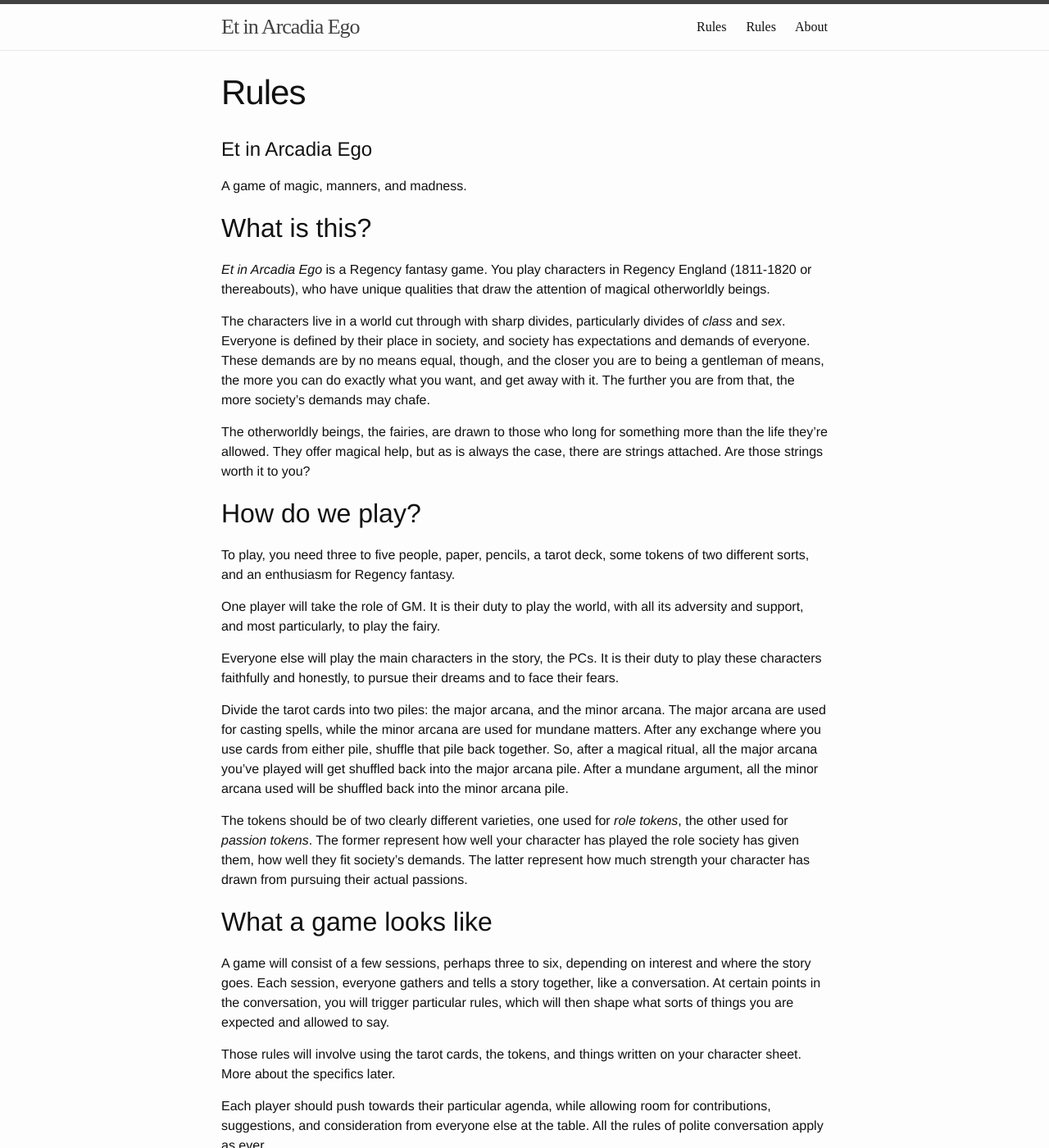
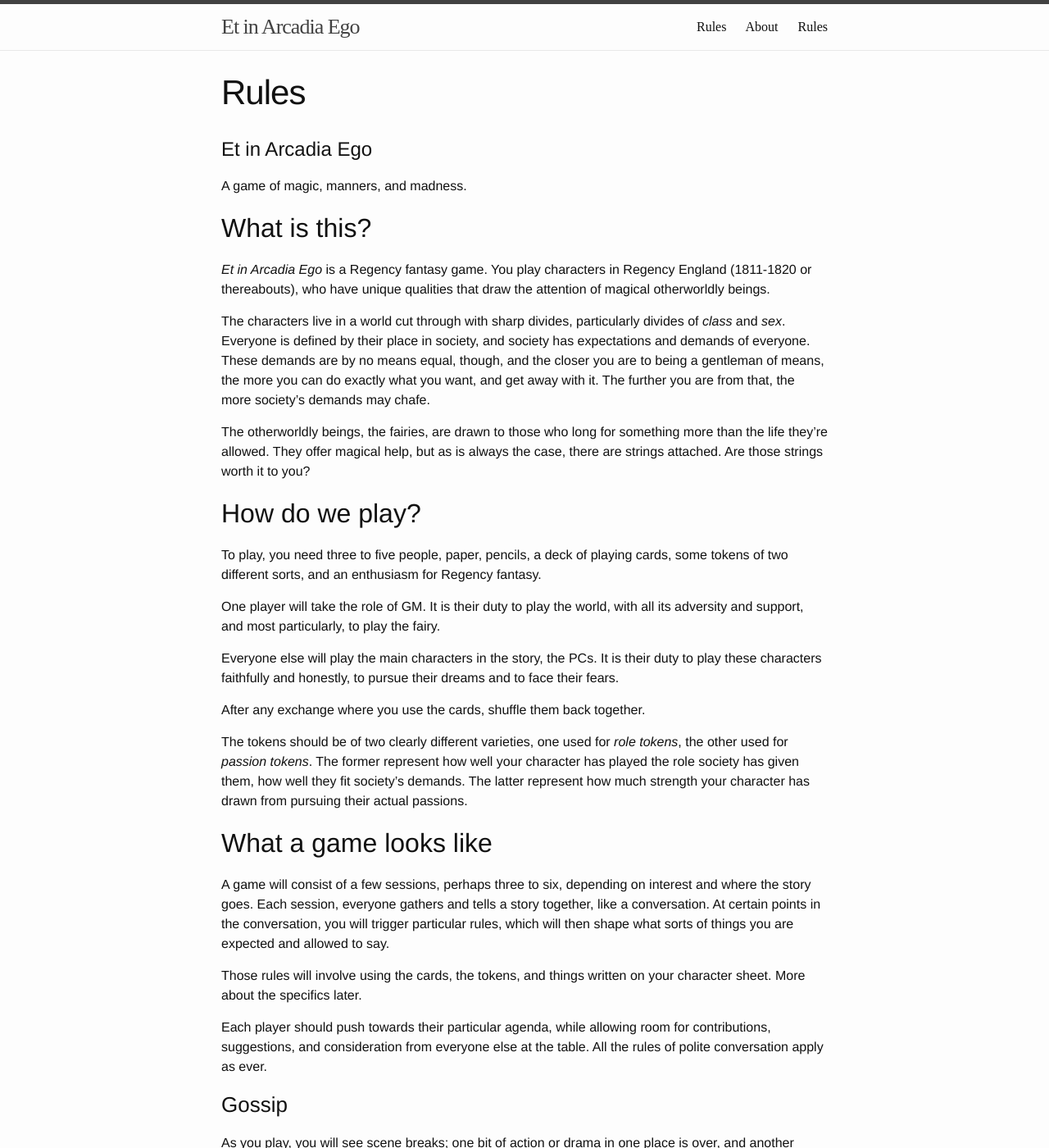
Before and after one commit to wlonk/arcadia, a Jekyll site: the page built from rules/index.md, in a window 1280 px wide and 1400 px high. Shown: the whole window at 82% size. Built offline with Jekyll 4.4.1, drawn with Linux system fonts in a browser that asks for light colours; some web fonts are replaced; some of the changed text lies outside the part shown.

Commit message:
Remove references to tarot

```diff
--- a/rules/index.md
+++ b/rules/index.md
@@ -26,8 +26,9 @@
 
 ## How do we play?
 
-To play, you need three to five people, paper, pencils, a tarot deck, some
-tokens of two different sorts, and an enthusiasm for Regency fantasy.
+To play, you need three to five people, paper, pencils, a deck of playing
+cards, some tokens of two different sorts, and an enthusiasm for Regency
+fantasy.
 
 One player will take the role of GM. It is their duty to play the world, with
 all its adversity and support, and most particularly, to play the fairy.
@@ -36,13 +37,7 @@
 duty to play these characters faithfully and honestly, to pursue their dreams
 and to face their fears.
 
-Divide the tarot cards into two piles: the major arcana, and the minor arcana.
-The major arcana are used for casting spells, while the minor arcana are used
-for mundane matters. After any exchange where you use cards from either pile,
-shuffle that pile back together. So, after a magical ritual, all the major
-arcana you've played will get shuffled back into the major arcana pile. After a
-mundane argument, all the minor arcana used will be shuffled back into the
-minor arcana pile.
+After any exchange where you use the cards, shuffle them back together.
 
 The tokens should be of two clearly different varieties, one used for _role
 tokens_, the other used for _passion tokens_. The former represent how well
@@ -58,8 +53,8 @@
 will trigger particular rules, which will then shape what sorts of things you
 are expected and allowed to say.
 
-Those rules will involve using the tarot cards, the tokens, and things written
-on your character sheet. More about the specifics later.
+Those rules will involve using the cards, the tokens, and things written on
+your character sheet. More about the specifics later.
 
 Each player should push towards their particular agenda, while allowing room
 for contributions, suggestions, and consideration from everyone else at the
@@ -227,7 +222,7 @@
 When your character wants a concession from another character, the player of
 that other character can decide whether that character accedes, or resists. If
 they accede, continue the scene. If they resist, one party or the other will
-win. Use the minor arcana as follows to see who.
+win. Use the cards as follows to see who.
 
 Also note that a concession can only be an action: a promise, an agreement, an
 apology, or something of that sort. It _cannot_ be a feeling; that is, you
@@ -239,13 +234,13 @@
 to his ball?" or "Does the housekeeper Mrs. Hodge dismiss me from service?" or
 "Does the bailiff let me off with a warning?"
 
-Once the stakes are agreed upon, deal a card from the minor arcana to each
-party, with the GM counting as one party, even if there are a passel of
-supporting characters arguing together on one side. Deal another card to anyone
-with any particular _leverage_ in the situation, such as superior status,
-family ties, knowledge of the other party's secrets, or simply advantage of
-numbers; a passel of supporting characters will often get leverage simply for
-being a crowd.
+Once the stakes are agreed upon, deal a card from the deck to each party, with
+the GM counting as one party, even if there are a passel of supporting
+characters arguing together on one side. Deal another card to anyone with any
+particular _leverage_ in the situation, such as superior status, family ties,
+knowledge of the other party's secrets, or simply advantage of numbers; a
+passel of supporting characters will often get leverage simply for being a
+crowd.
 
 At any point, any participant may spend role tokens to draw cards, one for one.
 
@@ -298,8 +293,8 @@
   * Appearance: do you preserve your reputation while doing it?
   * Integrity: do you do it without undue stress?
 
-Draw three cards from the minor arcana. Draw an additional card for each of
-your personal and family boon that might apply.
+Draw three cards from the deck. Draw an additional card for each of your
+personal and family boon that might apply.
 
 You may draw one more additional card, which should be kept separate, if you
 are magically blessed in a way that would make this particular exertion easier.
```
Also changed, not shown: rules/old-index.md (renamed from rules/index-old.md).
